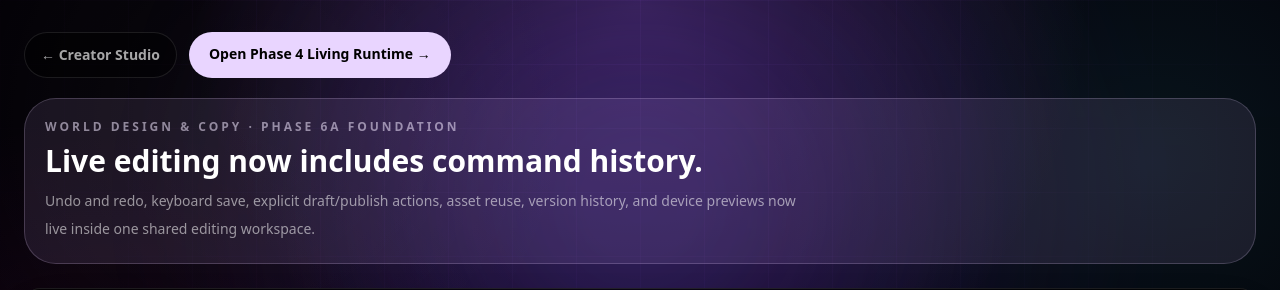
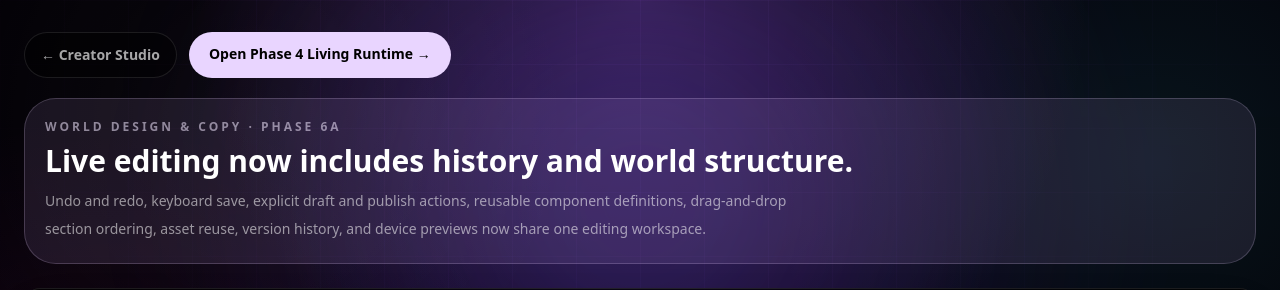
Before and after one commit to thatsmelodic/harmonic-os, a Next.js app: page /studio/design in a window 1280 px wide. Shown: the top 290 px of the page. Built offline with nearby package versions, Linux system fonts and the light colour scheme; no server answers.

Commit message:
Integrate world structure studio

```diff
--- a/app/studio/design/page.tsx
+++ b/app/studio/design/page.tsx
@@ -1,6 +1,7 @@
 import Link from 'next/link';
 import { WorldDesignStudio } from '@/components/studio/WorldDesignStudio';
 import { Phase6AStudioShell } from '@/components/studio/Phase6AStudioShell';
+import { WorldStructureStudio } from '@/components/studio/WorldStructureStudio';
 
 export const metadata = {
   title: 'World Design & Copy Studio | Harmonic OS',
@@ -15,12 +16,13 @@ export default function WorldDesignPage() {
         <Link href="/studio/design/phase-4" className="inline-flex rounded-full bg-purple-200 px-5 py-3 text-sm font-black text-black">Open Phase 4 Living Runtime →</Link>
       </div>
       <section className="mx-auto mb-6 max-w-7xl rounded-[2rem] border border-purple-200/20 bg-purple-300/10 p-5 text-white">
-        <p className="text-xs font-black uppercase tracking-[.25em] text-purple-100/55">World Design & Copy · Phase 6A Foundation</p>
-        <h2 className="mt-2 text-3xl font-black">Live editing now includes command history.</h2>
-        <p className="mt-2 max-w-3xl text-sm leading-7 text-white/55">Undo and redo, keyboard save, explicit draft/publish actions, asset reuse, version history, and device previews now live inside one shared editing workspace.</p>
+        <p className="text-xs font-black uppercase tracking-[.25em] text-purple-100/55">World Design & Copy · Phase 6A</p>
+        <h2 className="mt-2 text-3xl font-black">Live editing now includes history and world structure.</h2>
+        <p className="mt-2 max-w-3xl text-sm leading-7 text-white/55">Undo and redo, keyboard save, explicit draft and publish actions, reusable component definitions, drag-and-drop section ordering, asset reuse, version history, and device previews now share one editing workspace.</p>
       </section>
       <Phase6AStudioShell>
         <WorldDesignStudio />
+        <WorldStructureStudio />
       </Phase6AStudioShell>
     </main>
   );
```
